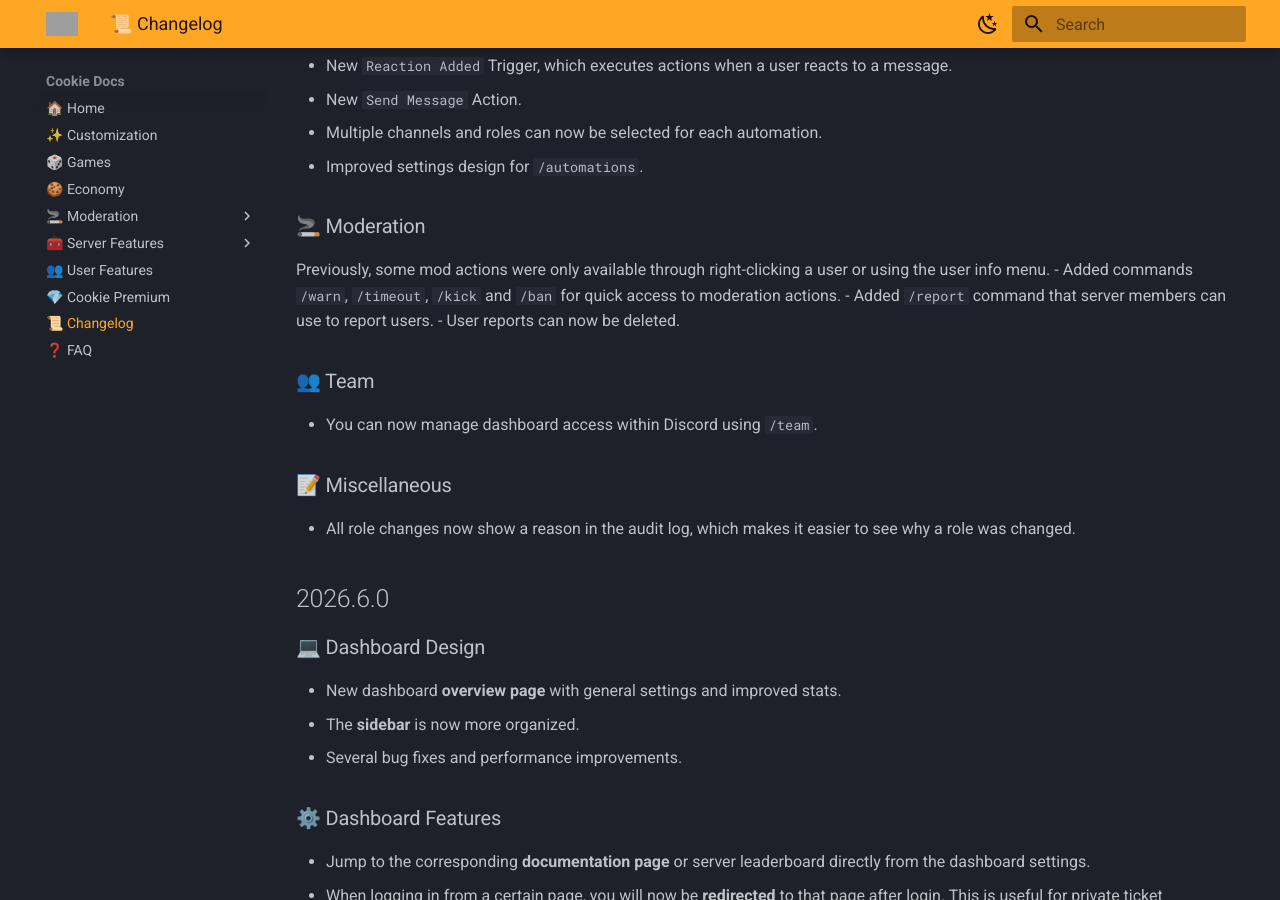
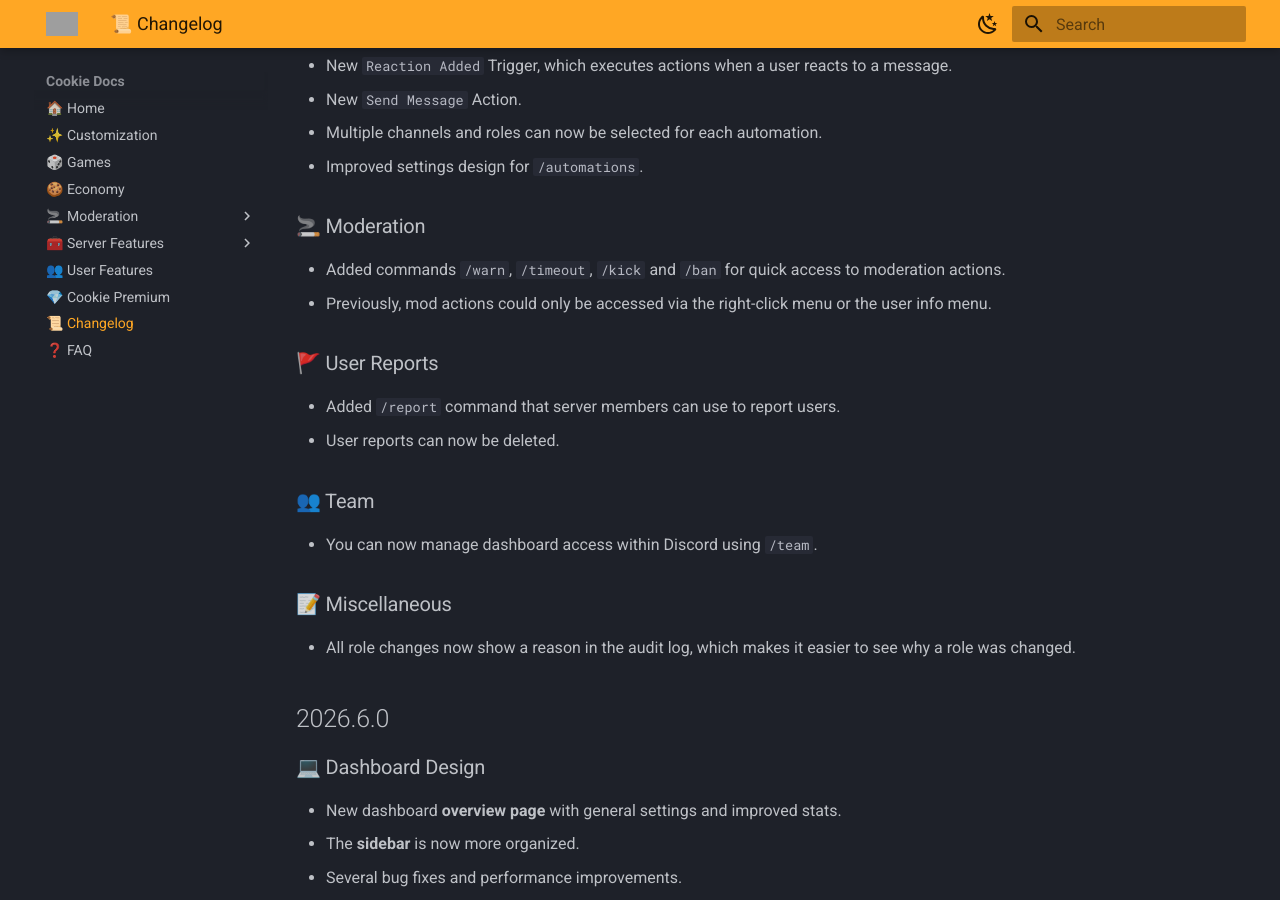
Before and after one commit to CookieAppTeam/docs, an MkDocs documentation site: the page built from docs/changelog.md, in a window 1280 px wide and 900 px high, scrolled down 393 px. Built offline with MkDocs 1.6.1 and Material for MkDocs 9.7.7, drawn with Linux system fonts in a browser that asks for light colours; grey boxes are pictures that could not be loaded.

Commit message:
Add user report section

```diff
--- a/docs/changelog.md
+++ b/docs/changelog.md
@@ -20,8 +20,10 @@ Here you can find new features and improvements in each version of Cookie.
 - Improved settings design for `/automations`.
 
 ### 🚬 Moderation
-Previously, some mod actions were only available through right-clicking a user or using the user info menu.
 - Added commands `/warn`, `/timeout`, `/kick` and `/ban` for quick access to moderation actions.
+- Previously, mod actions could only be accessed via the right-click menu or the user info menu.
+
+### 🚩 User Reports
 - Added `/report` command that server members can use to report users.
 - User reports can now be deleted.
 
```
